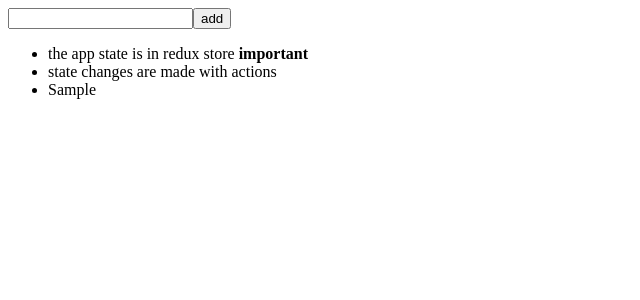
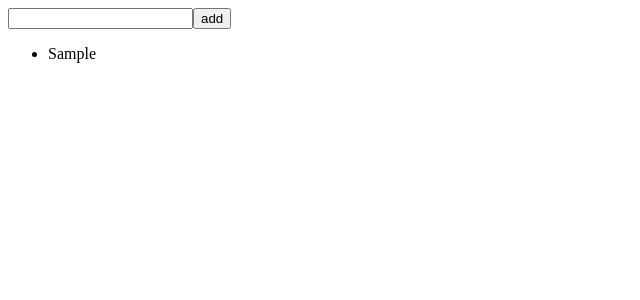
Before and after one commit to jabrij93/part6-redux-notes, a React (Vite) app: page / in a window 1280 px wide. Both pictures are taken after typing "Sample" into the empty fields and a click on the button "add". Shown: the top 300 px of the page, without its empty margins (0-640 px from the left). Built offline with nearby package versions, Linux system fonts and the light colour scheme.

Commit message:
restructure code and forward redux store to various components

```diff
--- a/src/App.jsx
+++ b/src/App.jsx
@@ -1,58 +1,45 @@
-import { useState } from 'react'
-import reactLogo from './assets/react.svg'
-import viteLogo from '/vite.svg'
-import './App.css'
+import React from 'react'
+import ReactDOM from 'react-dom/client'
+import { createNote, toggleImportanceOf } from './reducers/noteReducer'
+import { useSelector, useDispatch } from 'react-redux'
 
-function App() {
-  const [count, setCount] = useState(0)
+const generateId = () =>
+  Number((Math.random() * 1000000).toFixed(0))
 
-  const generateId = () =>
-    Number((Math.random() * 1000000).toFixed(0))
+const App = () => {
+  const dispatch = useDispatch()
+  const notes = useSelector(state => state)
 
   const addNote = (event) => {
     event.preventDefault()
     const content = event.target.note.value
     event.target.note.value = ''
-    store.dispatch({
-      type: 'NEW_NOTE',
-      payload: {
-        content,
-        important: false,
-        id: generateId()
-      }
-    })
+    dispatch(createNote(content))
   }
 
   const toggleImportance = (id) => {
-    store.dispatch({
-      type: 'TOGGLE_IMPORTANCE',
-      payload: { id }
-    })
+    dispatch(toggleImportanceOf(id))
   }
 
   return (
-    <>
+    <div>
       <div>
-        <a href="https://vite.dev" target="_blank">
-          <img src={viteLogo} className="logo" alt="Vite logo" />
-        </a>
-        <a href="https://react.dev" target="_blank">
-          <img src={reactLogo} className="logo react" alt="React logo" />
-        </a>
+        <form onSubmit={addNote}>
+          <input name="note" />
+          <button type="submit">add</button>
+        </form>
+        <ul>
+          {notes.map(note =>
+            <li
+              key={note.id}
+              onClick={() => toggleImportance(note.id)}
+              >
+              {note.content} <strong>{note.important ? 'important' : ''}</strong>
+            </li>
+          )}
+        </ul>
       </div>
-      <h1>Vite + React</h1>
-      <div className="card">
-        <button onClick={() => setCount((count) => count + 1)}>
-          count is {count}
-        </button>
-        <p>
-          Edit <code>src/App.jsx</code> and save to test HMR
-        </p>
-      </div>
-      <p className="read-the-docs">
-        Click on the Vite and React logos to learn more
-      </p>
-    </>
+    </div>
   )
 }
 
--- a/src/main.jsx
+++ b/src/main.jsx
@@ -1,87 +1,17 @@
 import React from 'react'
 import ReactDOM from 'react-dom/client'
 import { configureStore } from '@reduxjs/toolkit'
-import { noteReducer } from './reducers/noteReducer.js'
+import { Provider } from 'react-redux'
+
+import App from './App'
+import noteReducer from './reducers/noteReducer'
 
 const store = configureStore({
   reducer: noteReducer
 })
 
-store.dispatch({
-  type: 'NEW_NOTE',
-  payload: {
-    content: 'the app state is in redux store',
-    important: true,
-    id: 1
-  }
-})
-
-store.dispatch({
-  type: 'NEW_NOTE',
-  payload: {
-    content: 'state changes are made with actions',
-    important: false,
-    id: 2
-  }
-})
-
-const generateId = () =>
-  Number((Math.random() * 1000000).toFixed(0))
-
-const App = () => {
-  const createNote = (content) => {
-    return {
-      type: 'NEW_NOTE',
-      payload: {
-        content,
-        important: false,
-        id: generateId()
-      }
-    }
-  }
-
-  const toggleImportanceOf = (id) => {
-    return {
-      type: 'TOGGLE_IMPORTANCE',
-      payload: { id }
-    }
-  }
-
-  const addNote = (event) => {
-    event.preventDefault()
-    const content = event.target.note.value
-    event.target.note.value = ''
-    store.dispatch(createNote(content))
-  }
-
-  const toggleImportance = (id) => {
-    store.dispatch(toggleImportanceOf(id))
-  }
-
-  return (
-    <div>
-      <div>
-        <form onSubmit={addNote}>
-          <input name="note" />
-          <button type="submit">add</button>
-        </form>
-        <ul>
-          {store.getState().map(note=>
-            <li key={note.id}>
-              {note.content} <strong>{note.important ? 'important' : ''}</strong>
-            </li>
-          )}
-        </ul>
-      </div>
-    </div>
-  )
-}
-
-const root = ReactDOM.createRoot(document.getElementById('root'))
-
-const renderApp = () => {
-  root.render(<App />)
-}
-
-renderApp()
-store.subscribe(renderApp)
+ReactDOM.createRoot(document.getElementById('root')).render(
+  <Provider store={store}>
+    <App />
+  </Provider>
+)
--- a/src/reducers/noteReducer.js
+++ b/src/reducers/noteReducer.js
@@ -1,4 +1,4 @@
-export const noteReducer = (state = [], action) => {
+const noteReducer = (state = [], action) => {
     switch(action.type) {
       case 'NEW_NOTE':
         return [...state, action.payload]
@@ -17,3 +17,26 @@ export const noteReducer = (state = [], action) => {
         return state
     }
 }
+
+const generateId = () =>
+  Number((Math.random() * 1000000).toFixed(0))
+
+export const createNote = (content) => {
+  return {
+    type: 'NEW_NOTE',
+    payload: {
+      content,
+      important: false,
+      id: generateId()
+    }
+  }
+}
+
+export const toggleImportanceOf = (id) => {
+  return {
+    type: 'TOGGLE_IMPORTANCE',
+    payload: { id }
+  }
+}
+
+export default noteReducer
```
